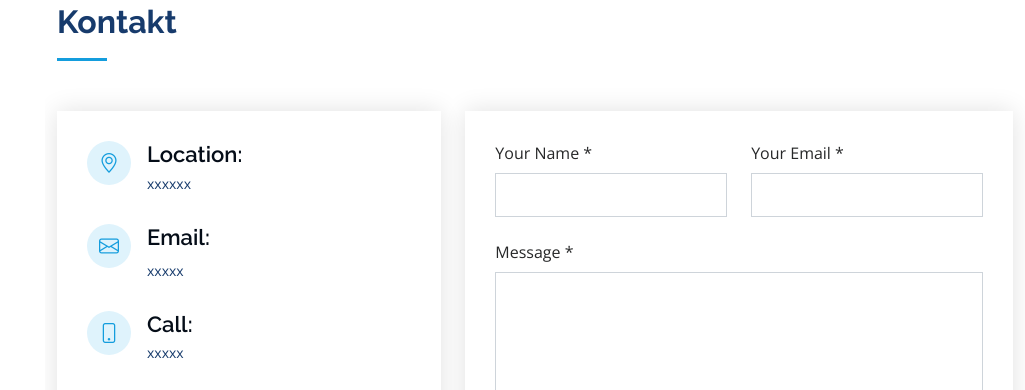
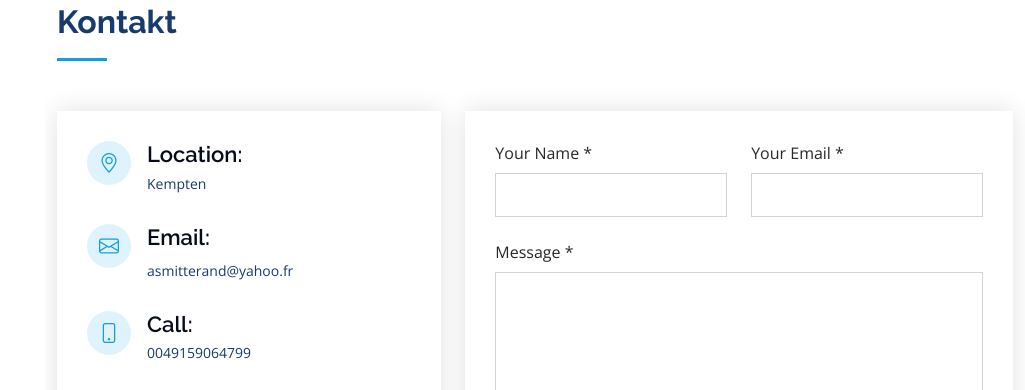
Before and after one commit to maestro2711/CV_mitterand, a plain HTML site: page index.html in a window 1280 px wide. Shown: the part 4981-5371 px from the top of the page, without its empty margins (255-1280 px from the left). Drawn offline with nearby package versions, Linux system fonts and the light colour scheme.

Commit message:
#6-weitere Änderungen

```diff
--- a/index.html
+++ b/index.html
@@ -810,19 +810,19 @@
               <div class="address">
                 <i class="bi bi-geo-alt"></i>
                 <h4>Location:</h4>
-                <p>xxxxxx</p>
+                <p>Kempten</p>
               </div>
 
               <div class="email">
                 <i class="bi bi-envelope"></i>
                 <h4>Email:</h4>
-                <p>xxxxx</p>
+                <p>asmitterand@yahoo.fr</p>
               </div>
 
               <div class="phone">
                 <i class="bi bi-phone"></i>
                 <h4>Call:</h4>
-                <p>xxxxx</p>
+                <p>0049159064799</p>
               </div>
               <iframe src="https://www.google.com/maps/embed?pb=!1m18!1m12!1m3!1d20267.85541777!2d8.645172715187073!3d50.58099529998533!2m3!1f0!2f0!3f0!3m2!1i1024!2i768!4f13.1!3m3!1m2!1s0x47bc58e6058a1951%3A0xdf451401d1861fc3!2sMathematikum%20Gie%C3%9Fen%20e.V.!5e0!3m2!1sde!2sde!4v1688924235403!5m2!1sde!2sde" width="600" height="450" style="border:0;" allowfullscreen="" loading="lazy" referrerpolicy="no-referrer-when-downgrade"></iframe>            </div>
 
```
